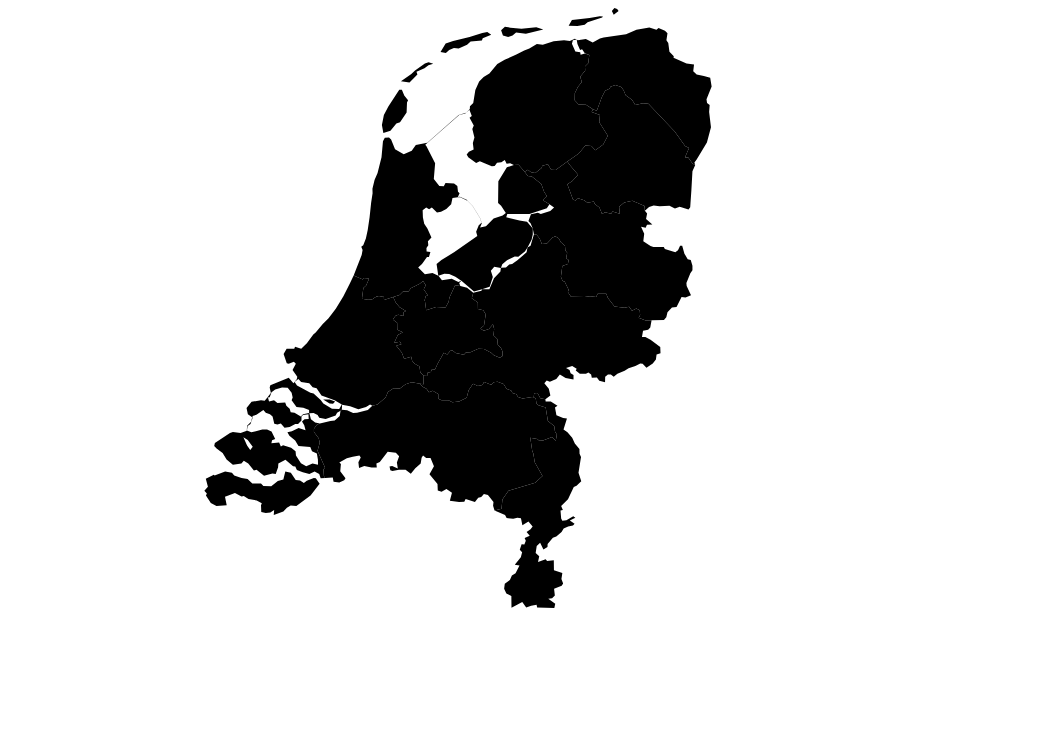
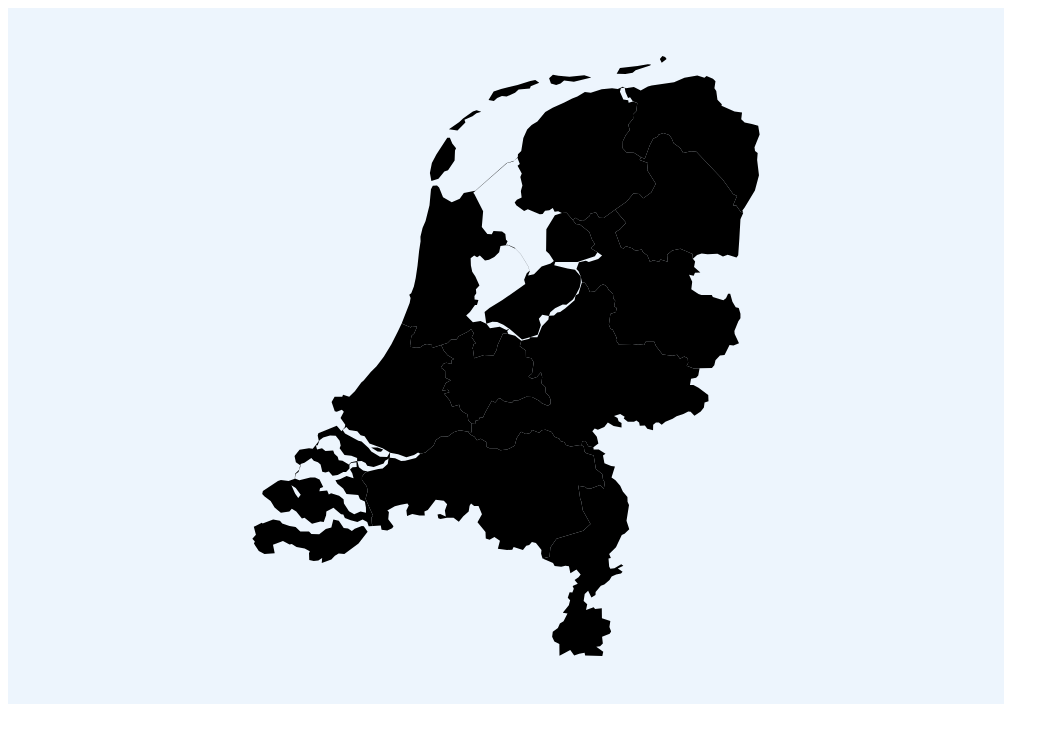
Before and after one commit to benl95/Empower, a React (Create React App) app: page / in a window 1280 px wide. Shown: the top 742 px of the page, without its empty margins (0-1059 px from the left). Built offline with nearby package versions, Linux system fonts and the light colour scheme.

Commit message:
Add padding to svg element

```diff
--- a/src/components/map.css
+++ b/src/components/map.css
@@ -1,3 +1,8 @@
+svg {
+	background-color: #edf5fd;
+	padding: 3rem 3rem 3rem 3rem;
+}
+
 svg .province:hover {
 	stroke: white;
 	stroke-width: 1px;
```
